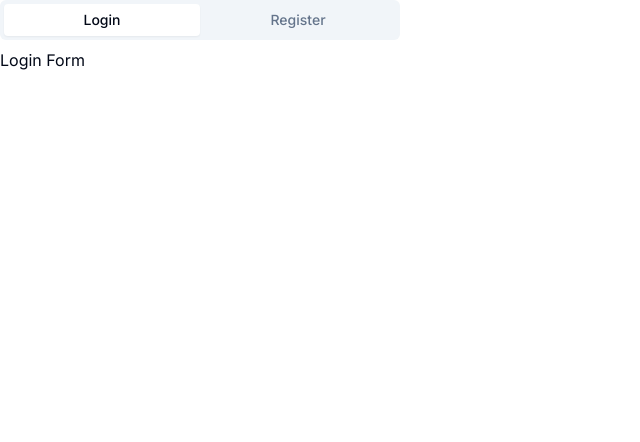
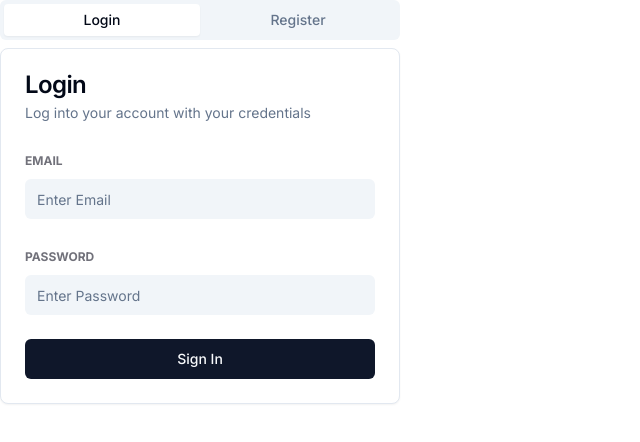
Before and after one commit to VaheStepanyan100/dashboard, a Next.js app: page /auth in a window 1280 px wide. Shown: the top 442 px of the page, without its empty margins (0-640 px from the left). Built offline with nearby package versions, Linux system fonts and the light colour scheme.

Commit message:
Update LoginForm

```diff
--- a/components/auth/LoginForm.tsx
+++ b/components/auth/LoginForm.tsx
@@ -1,5 +1,118 @@
+'use client';
+
+import { Button } from '@/components/ui/button';
+import {
+  Form,
+  FormControl,
+  FormField,
+  FormItem,
+  FormLabel,
+  FormMessage,
+} from '@/components/ui/form';
+import { Input } from '@/components/ui/input';
+import { zodResolver } from '@hookform/resolvers/zod';
+import { useRouter } from 'next/navigation';
+import { useForm } from 'react-hook-form';
+import * as z from 'zod';
+import {
+  Card,
+  CardContent,
+  CardDescription,
+  CardHeader,
+  CardTitle,
+} from '../ui/card';
+
+const formSchema = z.object({
+  email: z
+    .string()
+    .min(1, {
+      message: 'Email is required',
+    })
+    .email({
+      message: 'Please enter a valid email',
+    }),
+  password: z.string().min(1, {
+    message: 'Password is required',
+  }),
+});
+
+interface LoginFormProps {}
+
 const LoginForm = () => {
-  return <div>Login Form</div>;
+  const router = useRouter();
+
+  const form = useForm<z.infer<typeof formSchema>>({
+    resolver: zodResolver(formSchema),
+    defaultValues: {
+      email: '',
+      password: '',
+    },
+  });
+
+  const handleSubmit = (data: z.infer<typeof formSchema>) => {
+    router.push('/');
+  };
+
+  return (
+    <Card>
+      <CardHeader>
+        <CardTitle>Login</CardTitle>
+        <CardDescription>
+          Log into your account with your credentials
+        </CardDescription>
+      </CardHeader>
+      <CardContent className="space-y-2">
+        <Form {...form}>
+          <form
+            onSubmit={form.handleSubmit(handleSubmit)}
+            className="space-y-6"
+          >
+            <FormField
+              control={form.control}
+              name="email"
+              render={({ field }) => (
+                <FormItem>
+                  <FormLabel className="uppercase text-xs font-bold text-zinc-500 dark:text-white">
+                    Email
+                  </FormLabel>
+                  <FormControl>
+                    <Input
+                      className="bg-slate-100 dark:bg-slate-500 border-0 focus-visible:ring-0 text-black dark:text-white focus-visible:ring-offset-0"
+                      placeholder="Enter Email"
+                      {...field}
+                    />
+                  </FormControl>
+                  <FormMessage />
+                </FormItem>
+              )}
+            />
+
+            <FormField
+              control={form.control}
+              name="password"
+              render={({ field }) => (
+                <FormItem>
+                  <FormLabel className="uppercase text-xs font-bold text-zinc-500 dark:text-white">
+                    Password
+                  </FormLabel>
+                  <FormControl>
+                    <Input
+                      type="password"
+                      className="bg-slate-100 dark:bg-slate-500 border-0 focus-visible:ring-0 text-black dark:text-white focus-visible:ring-offset-0"
+                      placeholder="Enter Password"
+                      {...field}
+                    />
+                  </FormControl>
+                  <FormMessage />
+                </FormItem>
+              )}
+            />
+            <Button className='w-full'>Sign In</Button>
+          </form>
+        </Form>
+      </CardContent>
+    </Card>
+  );
 };
 
 export default LoginForm;
```
